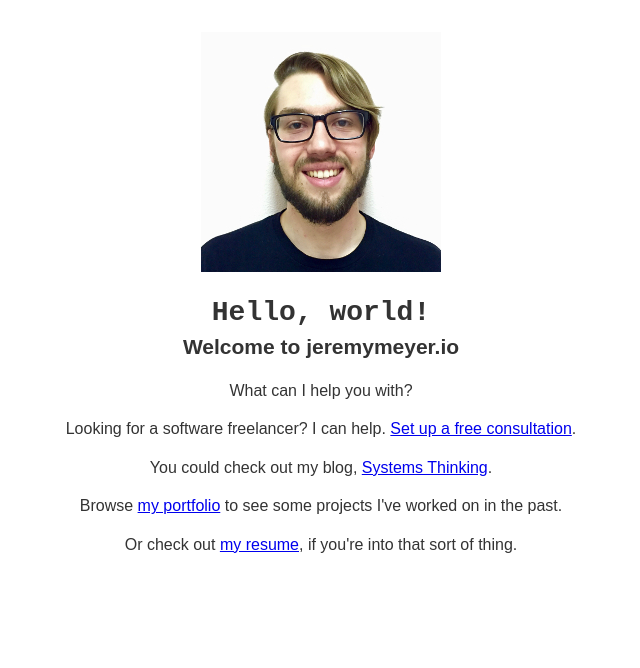
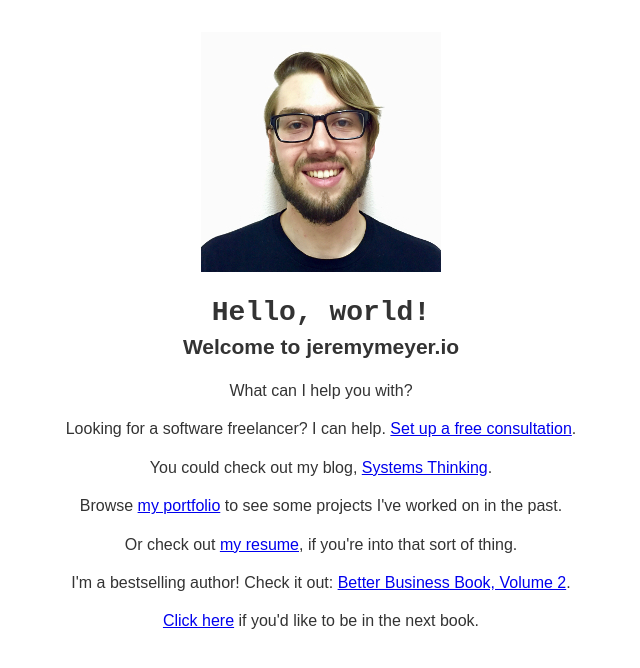
Before and after one commit to jeremyjs/jeremymeyer.io, a website: page public/index.html in a window 1280 px wide. Shown: the whole page, without its empty margins (319-959 px from the left). Drawn offline with Linux system fonts and the light colour scheme.

Commit message:
feat: add book links

```diff
--- a/public/index.html
+++ b/public/index.html
@@ -35,6 +35,8 @@
     <p>You could check out my blog, <a href="http://blog.jeremymeyer.io" title="Systems Thinking Blog">Systems Thinking</a>.</p>
     <p>Browse <a href="/portfolio" title="View Jeremy's Portfolio">my portfolio</a> to see some projects I've worked on in the past.</p>
     <p>Or check out <a href="/files/jeremy_patrick_meyer.pdf" title="Jeremy's Resume">my resume</a>, if you're into that sort of thing.</p>
+    <p>I'm a bestselling author! Check it out: <a href="http://amzn.to/2rtE86O" target="_blank">Better Business Book, Volume 2</a>.
+    <p><a href="https://100personbook.com/application13989005?aff_sub=&aff_sub2=&affiliate_id=697507&cookiepreview=false&noautoplay=true&nopopup=false" target="_blank">Click here</a> if you'd like to be in the next book.</p>
   </section>
 
   <!-- <section class="main">
```
